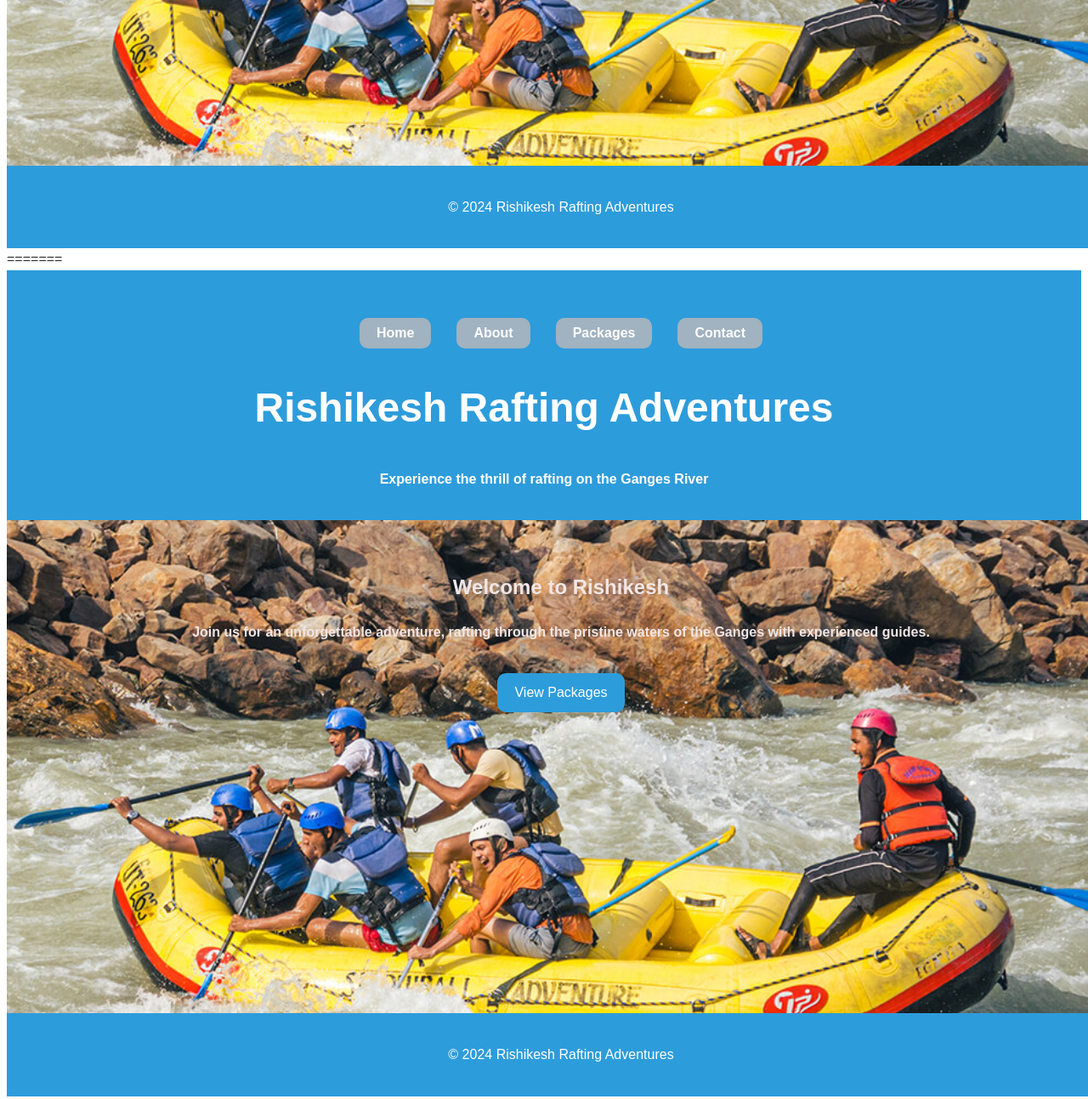
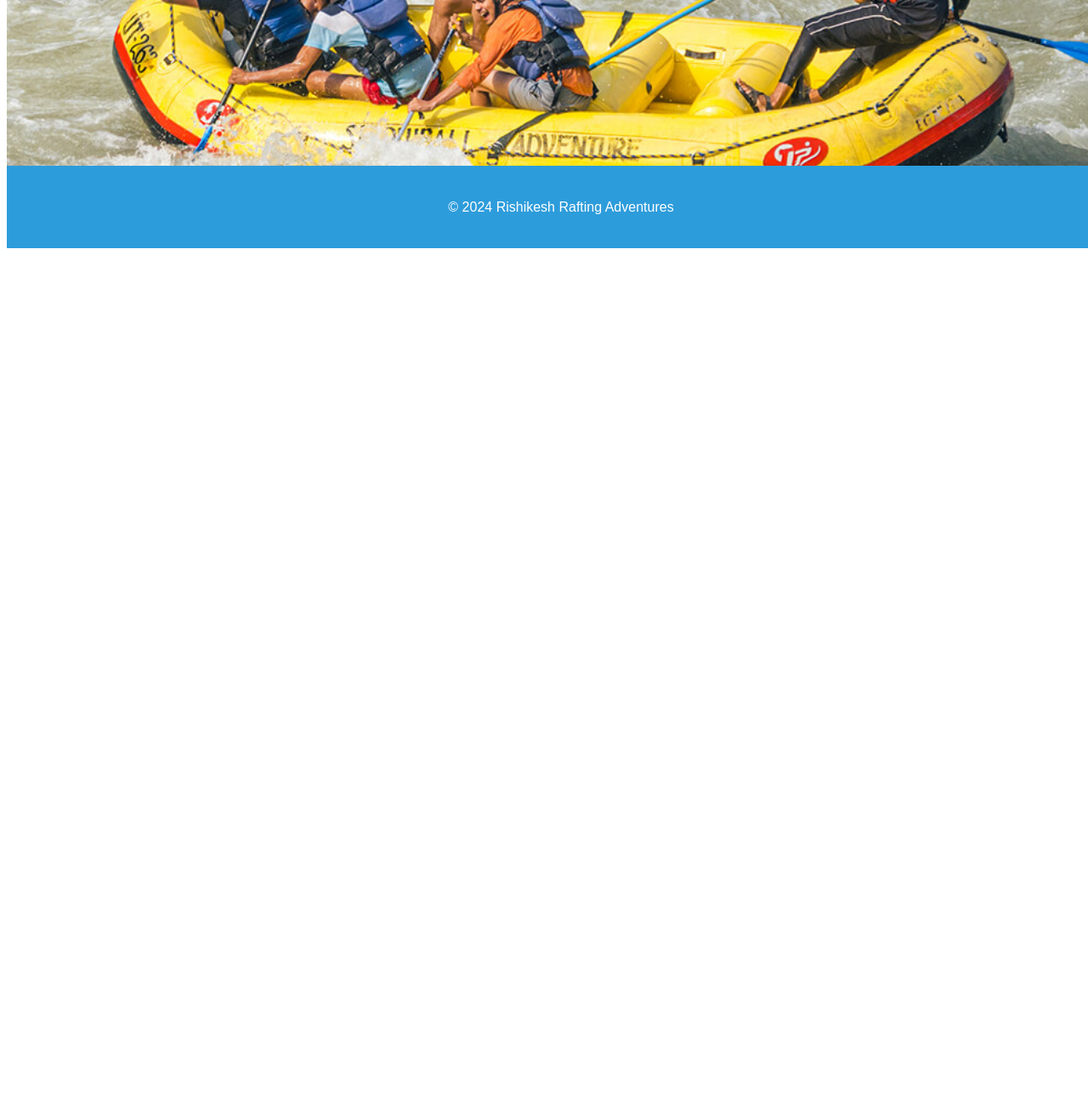
Before and after one commit to Abhishek189153/My_Website, a plain HTML site: page index.html in a window 1280 px wide. Shown: the part 713-2006 px from the top of the page at 85% size. After the commit the page ends 1013 px from the top, so only its background shows below. Drawn offline with Linux system fonts and the light colour scheme.

Commit message:
Update index.html

```diff
--- a/index.html
+++ b/index.html
@@ -34,40 +34,3 @@
     </footer>
 </body>
 </html>
-=======
-<!DOCTYPE html>
-<html lang="en">
-<head>
-    <meta charset="UTF-8">
-    <meta name="viewport" content="width=device-width, initial-scale=1.0">
-    <title>Rishikesh Rafting Adventures</title>
-    <link rel="stylesheet" href="styles.css">
-</head>
-<body>
-    <header>
-        <nav>
-            <ul>
-                <li><a href="index.html">Home</a></li>
-                <li><a href="about.html">About</a></li>
-                <li><a href="packages.html">Packages</a></li>
-                <li><a href="contact.html">Contact</a></li>
-            </ul>
-        </nav>
-        <h1>Rishikesh Rafting Adventures</h1>
-        <p class="par">Experience the thrill of rafting on the Ganges River</p>
-    </header>
-
-    <section class="intro">
-        <div class="mybgg">
-        <h2>Welcome to Rishikesh</h2>
-        <p class="par">Join us for an unforgettable adventure, rafting through the pristine waters of the Ganges with experienced guides.</p>
-        <a href="packages.html" class="btn">View Packages</a>
-        </div>
-    </section>
-
-    <footer>
-        <p>&copy; 2024 Rishikesh Rafting Adventures</p>
-    </footer>
-</body>
-</html>
->>>>>>> ec72463 (Data Save)
```
